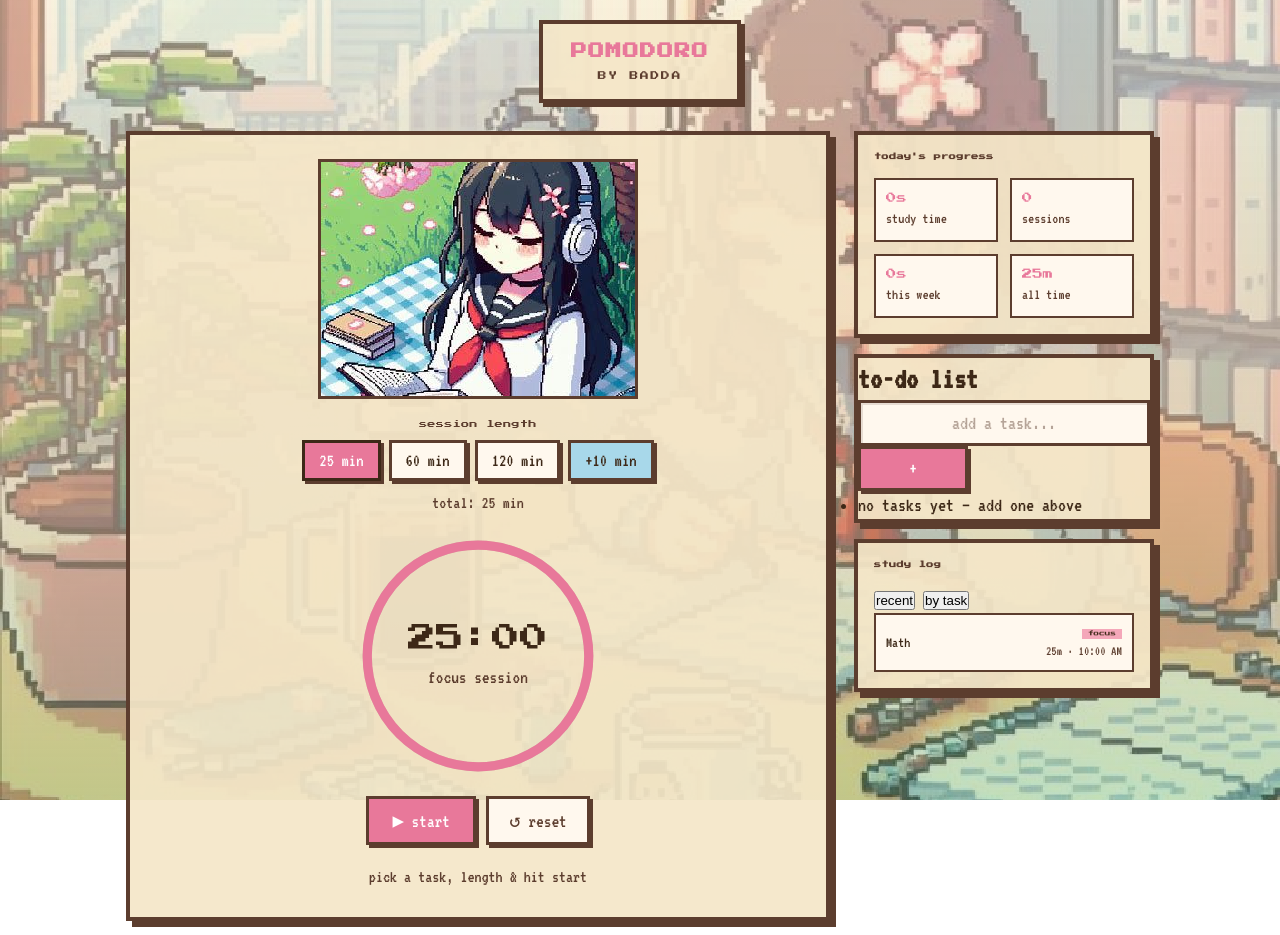
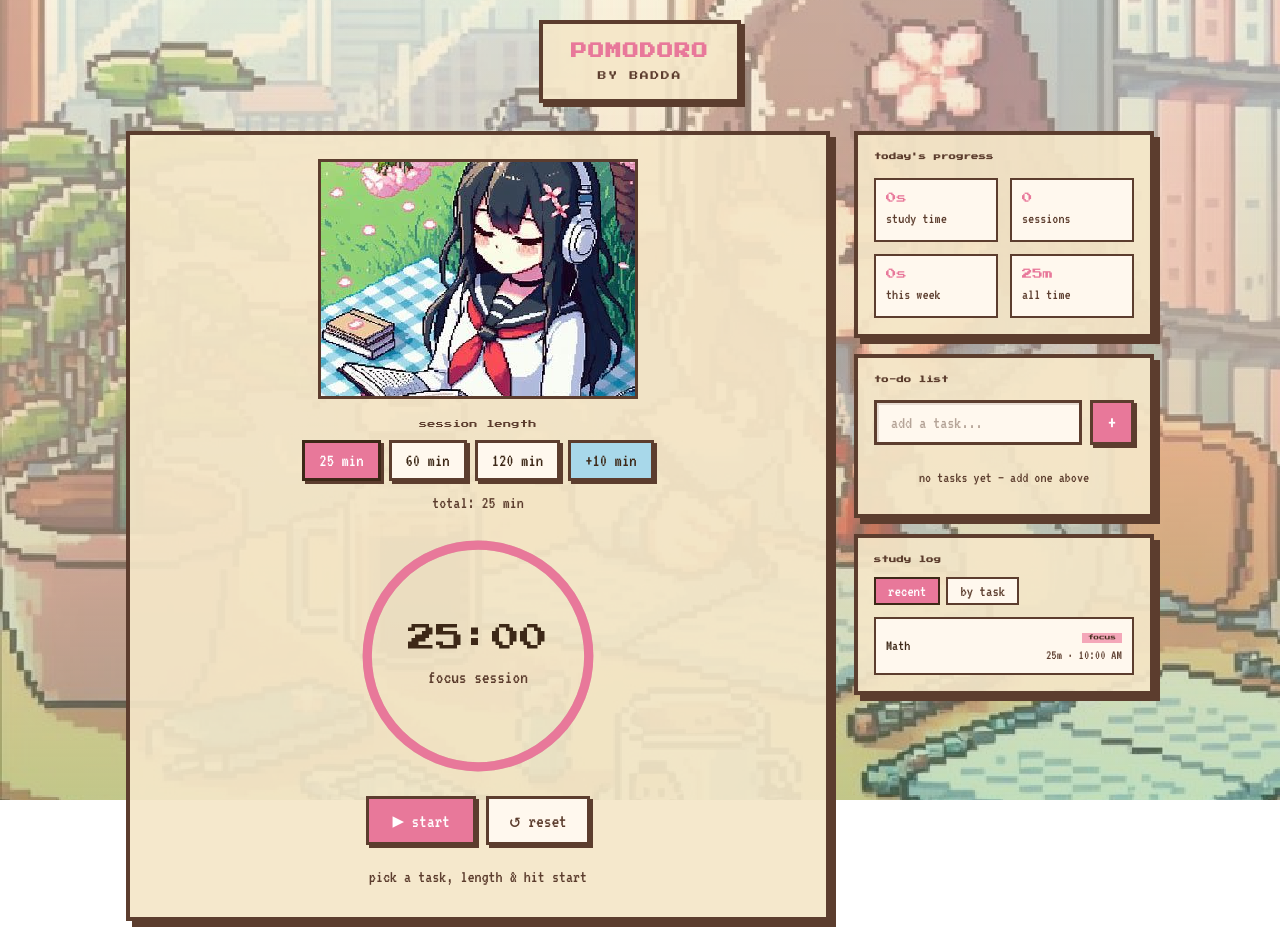
Before and after one commit to inack909/Pomodoro, a Django app: page / in a window 1280 px wide. Shown: the top 935 px of the page. Run offline with Django 5.2, Linux system fonts and the light colour scheme; data comes from the database, SQL or seed files in the repository.

Commit message:
Add files via upload

```diff
--- a/blog/pomodoro/static/pomodoro/css/style.css
+++ b/blog/pomodoro/static/pomodoro/css/style.css
@@ -430,13 +430,13 @@ body.mode-break .scene-break {
 }
 
 .stats-card,
-.info-card,
+.todo-card,
 .history-card {
   padding: 16px;
 }
 
 .stats-card h2,
-.info-card h2,
+.todo-card h2,
 .history-card h2 {
   font-family: var(--font-pixel);
   font-size: 0.45rem;
@@ -491,6 +491,201 @@ body.mode-break .scene-break {
   font-family: var(--font-pixel);
   font-size: 0.5rem;
   color: var(--grass-deep);
+}
+
+.active-task-label {
+  font-size: 1.1rem;
+  color: var(--sakura-deep);
+  text-align: center;
+  max-width: 380px;
+}
+
+.active-task-label span {
+  font-weight: bold;
+}
+
+.todo-form {
+  display: flex;
+  gap: 8px;
+  margin-bottom: 12px;
+}
+
+.todo-input {
+  flex: 1;
+  font-size: 1.1rem;
+  text-align: left;
+}
+
+.todo-add-btn {
+  min-width: 44px;
+  padding: 8px 12px;
+  font-size: 1.4rem;
+  line-height: 1;
+}
+
+.todo-list {
+  list-style: none;
+  max-height: 220px;
+  overflow-y: auto;
+  display: flex;
+  flex-direction: column;
+  gap: 6px;
+}
+
+.todo-list::-webkit-scrollbar {
+  width: 6px;
+}
+
+.todo-list::-webkit-scrollbar-thumb {
+  background: var(--peach);
+  border: 2px solid var(--panel-border);
+}
+
+.todo-item {
+  display: flex;
+  align-items: center;
+  gap: 6px;
+  padding: 8px;
+  background: #fff8ee;
+  border: 2px solid var(--panel-border);
+  transition: border-color 0.15s, background 0.15s;
+}
+
+.todo-item.selected {
+  border-color: var(--sakura-deep);
+  background: #fff0f4;
+  box-shadow: 2px 2px 0 var(--sakura);
+}
+
+.todo-item.done .todo-title {
+  text-decoration: line-through;
+  opacity: 0.55;
+}
+
+.todo-check {
+  width: 22px;
+  height: 22px;
+  border: 2px solid var(--panel-border);
+  background: #fff;
+  cursor: pointer;
+  flex-shrink: 0;
+  font-size: 0.85rem;
+  line-height: 1;
+  padding: 0;
+}
+
+.todo-item.done .todo-check {
+  background: var(--break-green);
+}
+
+.todo-body {
+  flex: 1;
+  min-width: 0;
+  background: none;
+  border: none;
+  text-align: left;
+  cursor: pointer;
+  font-family: var(--font-display);
+  color: var(--dark-brown);
+  padding: 0;
+}
+
+.todo-title {
+  display: block;
+  font-size: 1.05rem;
+  white-space: nowrap;
+  overflow: hidden;
+  text-overflow: ellipsis;
+}
+
+.todo-time {
+  display: block;
+  font-size: 0.9rem;
+  color: var(--warm-brown);
+}
+
+.todo-delete {
+  background: none;
+  border: none;
+  color: var(--warm-brown);
+  font-size: 1.3rem;
+  cursor: pointer;
+  padding: 0 4px;
+  line-height: 1;
+  flex-shrink: 0;
+}
+
+.todo-delete:hover {
+  color: var(--sakura-deep);
+}
+
+.todo-empty {
+  font-size: 0.95rem;
+  color: var(--warm-brown);
+  text-align: center;
+  padding: 10px 0;
+}
+
+.history-header {
+  display: flex;
+  flex-direction: column;
+  gap: 10px;
+  margin-bottom: 12px;
+}
+
+.history-header h2 {
+  margin-bottom: 0;
+}
+
+.history-tabs {
+  display: flex;
+  gap: 6px;
+}
+
+.history-tab {
+  font-family: var(--font-display);
+  font-size: 1rem;
+  padding: 4px 12px;
+  border: 2px solid var(--panel-border);
+  background: #fff8ee;
+  color: var(--warm-brown);
+  cursor: pointer;
+}
+
+.history-tab.active {
+  background: var(--accent);
+  color: #fff;
+  border-color: var(--dark-brown);
+}
+
+.history-item.partial .history-item-type.focus {
+  background: var(--peach);
+}
+
+.task-summary-item {
+  display: flex;
+  justify-content: space-between;
+  align-items: center;
+  padding: 10px;
+  background: #fff8ee;
+  border: 2px solid var(--panel-border);
+  font-size: 0.95rem;
+  gap: 8px;
+}
+
+.task-summary-name {
+  font-size: 1.05rem;
+  white-space: nowrap;
+  overflow: hidden;
+  text-overflow: ellipsis;
+  max-width: 150px;
+}
+
+.task-summary-time {
+  font-family: var(--font-pixel);
+  font-size: 0.5rem;
+  color: var(--sakura-deep);
+  flex-shrink: 0;
 }
 
 .history-list {
```
